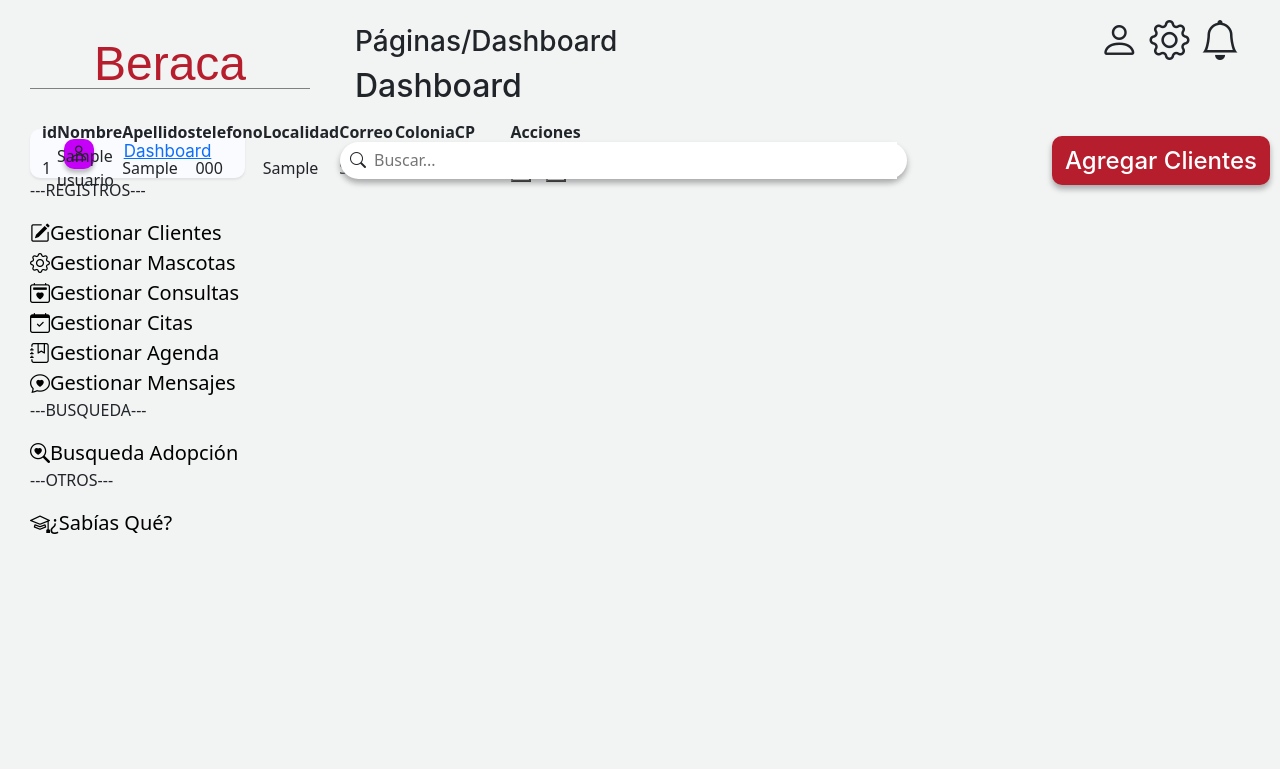
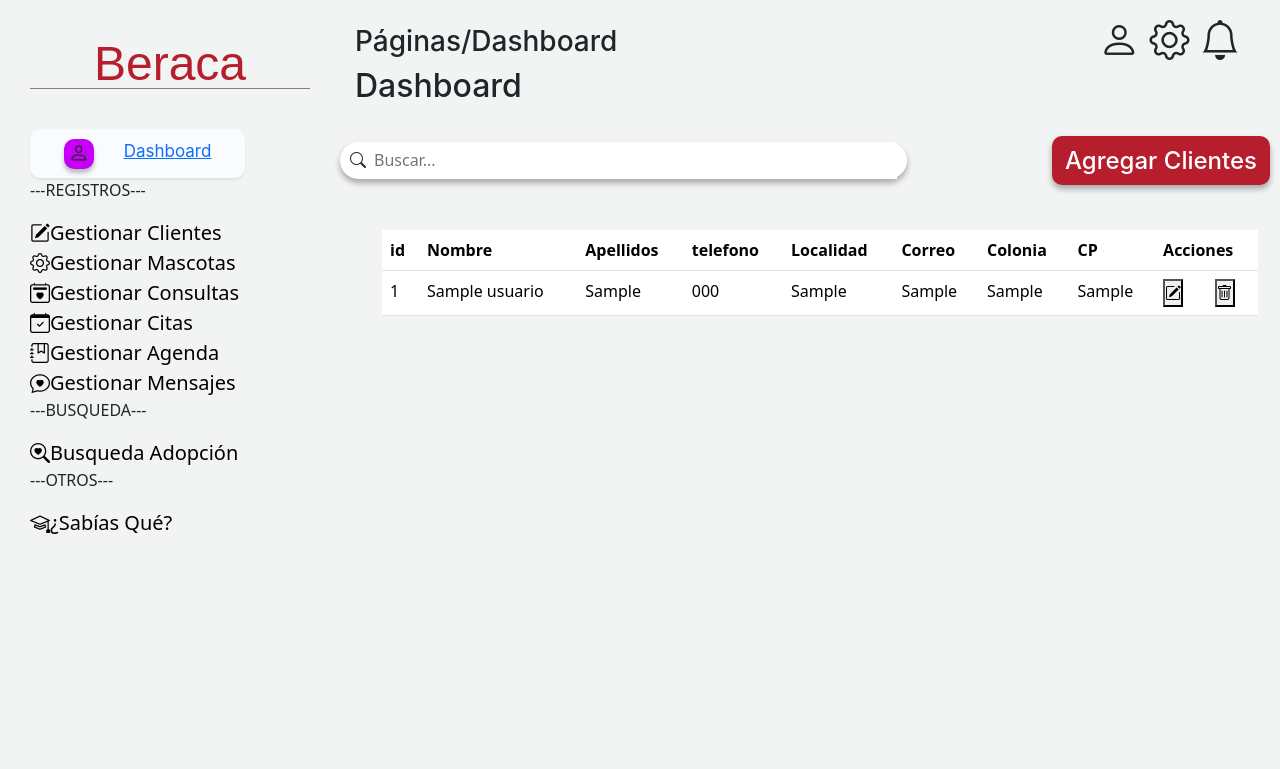
Before and after one commit to ItzEko/VETERINARIA, a PHP site: page /GestionarClientes.php in a window 1280 px wide. Shown: the top 769 px of the page. Run offline with PHP 8.4, Linux system fonts and the light colour scheme; tables that the repository leaves empty hold one stand-in row (values such as "Sample post"); some libraries are stand-ins or nearby versions; some web fonts are replaced.

Commit message:
actualizacion

```diff
--- a/css/clientesStyle.css
+++ b/css/clientesStyle.css
@@ -98,12 +98,12 @@
     line-height: normal;
 }
 
-/* .main{
+.main{
     grid-area: main;
     display: flex;
     flex-direction: row; /* Asegúrate de que la orientación sea "row" */
-    /* margin-left: 30px; */
-/* } */
+    margin-left: 30px;
+}
 /* .main table {
     border-collapse: collapse;
     width: 100%;
@@ -112,8 +112,8 @@
     border-radius: 1.9375rem;
     background: #FFF;
     box-shadow: 0px 4px 15px 0px rgba(0, 0, 0, 0.25);
-} */ */
-/* .main thead tr th{
+}
+.main thead tr th{
     background: #F1666D;
     color: #FFF;
     text-align: center;
@@ -128,9 +128,9 @@
     text-align: left;
     padding: 10px;
     border: none;
-} */
+}
 
-/* .main .green{
+.main .green{
     border-radius: 0.3125rem;
     background: #00FB28;
     width: 2.5625rem;
--- a/view/tablaClientes.php
+++ b/view/tablaClientes.php
@@ -6,7 +6,7 @@
 ?>
 
 
-<table>
+<table class="table table-hover">
     <thead>
         <tr>
             <th>id</th>
```
